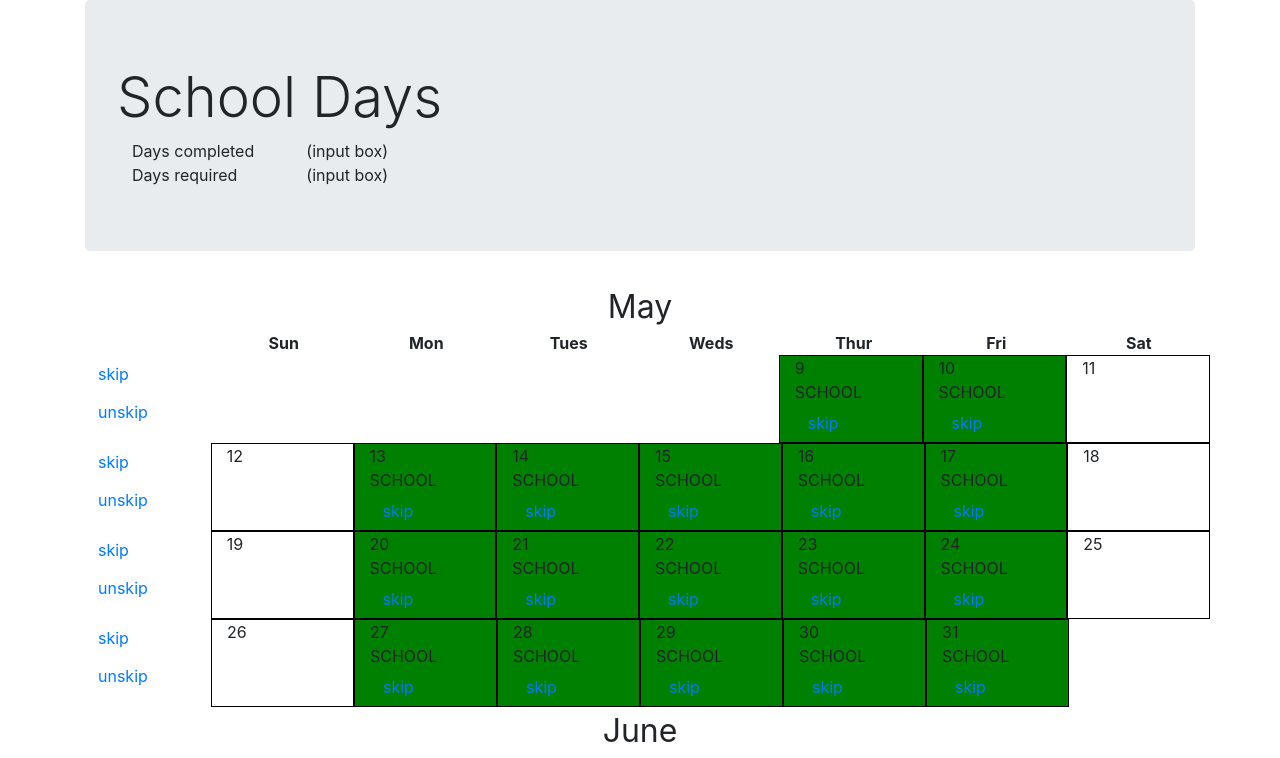
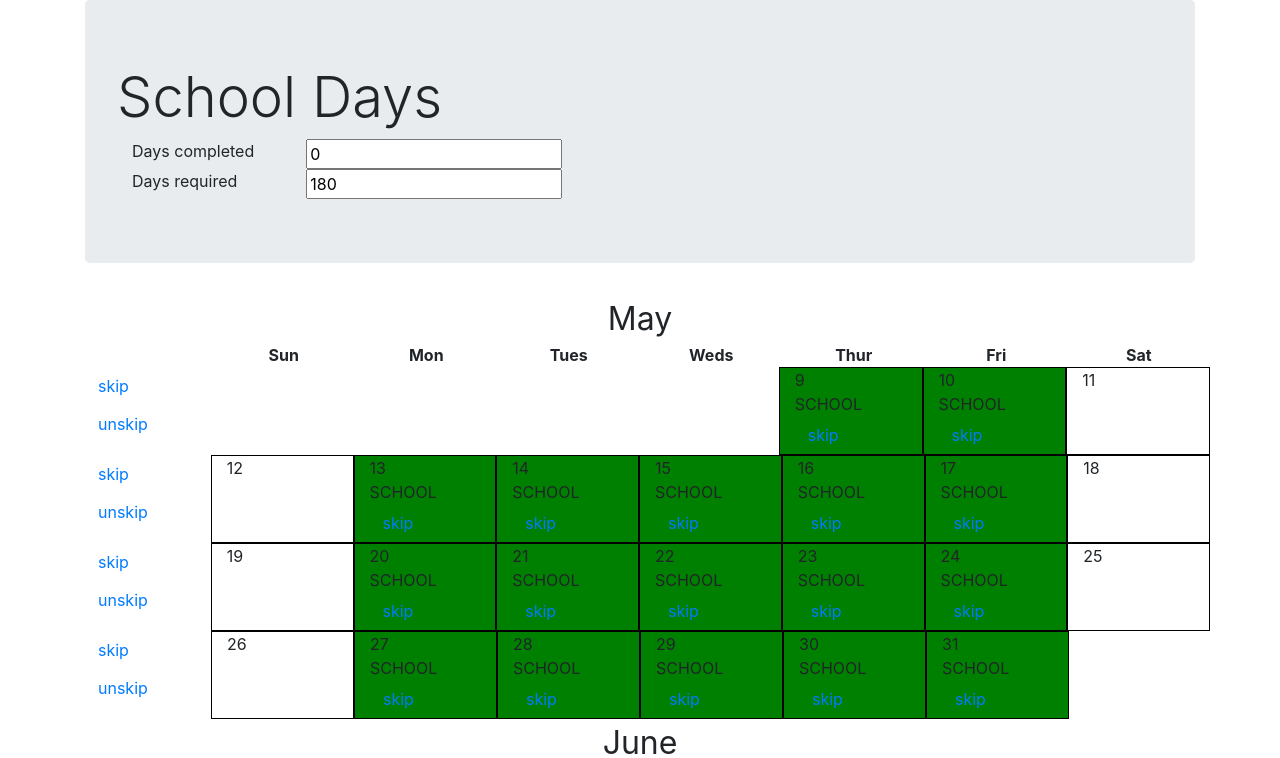
Before and after one commit to spraints/school-days, a React (Create React App) app in the folder r/: page / in a window 1280 px wide. Shown: the top 758 px of the page. Built offline with nearby package versions, Linux system fonts and the light colour scheme.

Commit message:
Input completed/required days

```diff
--- a/r/src/App.tsx
+++ b/r/src/App.tsx
@@ -8,12 +8,26 @@ import generateCalendar from './generate-calendar';
 type Props = any
 type State = {
   calendar: Array<MonthData>
+  requiredDays: number
+  completedDays: number
 }
 
 class App extends React.Component<Props, State> {
   constructor(props: Props) {
     super(props);
-    this.state = {calendar: generateCalendar(new Date())};
+    this.state = {
+      calendar: generateCalendar(new Date()),
+      requiredDays: 180,
+      completedDays: 0
+    };
+  }
+
+  setRequiredDays(n: number) {
+    this.setState({requiredDays: n})
+  }
+
+  setCompletedDays(n: number) {
+    this.setState({completedDays: n})
   }
 
   onSkip(days: Array<MonthDay>) {
@@ -50,14 +64,16 @@ class App extends React.Component<Props, State> {
   render() {
     const actions = {
       onSkip: this.onSkip.bind(this),
-      onUnskip: this.onUnskip.bind(this)
+      onUnskip: this.onUnskip.bind(this),
+      setCompletedDays: this.setCompletedDays.bind(this),
+      setRequiredDays: this.setRequiredDays.bind(this)
     }
     return (
       <div className="container">
         <div className="jumbotron">
           <h1 className="display-4">School Days</h1>
           <div className="container">
-            <Inputs/>
+            <Inputs completedDays={this.state.completedDays} requiredDays={this.state.requiredDays} actions={actions} />
           </div>
         </div>
         <Calendar months={this.state.calendar} actions={actions} />
--- a/r/src/Inputs.tsx
+++ b/r/src/Inputs.tsx
@@ -1,4 +1,5 @@
 import React from 'react';
+import {ActionsProps} from './Types';
 
 type ButtonProps = {
   children?: any
@@ -13,16 +14,21 @@ export function Button(props: ButtonProps) {
   )
 }
 
-function Inputs() {
+type Props = ActionsProps & {
+  completedDays: number
+  requiredDays: number
+}
+
+function Inputs(props: Props) {
   return (
     <div>
       <div className="row">
         <div className="col-2">Days completed</div>
-        <div className="col-2">(input box)</div>
+        <div className="col-2"><input type="number" value={props.completedDays} onChange={e => props.actions.setCompletedDays(parseInt(e.target.value))} /></div>
       </div>
       <div className="row">
         <div className="col-2">Days required</div>
-        <div className="col-2">(input box)</div>
+        <div className="col-2"><input type="number" value={props.requiredDays} onChange={e => props.actions.setRequiredDays(parseInt(e.target.value))} /></div>
       </div>
     </div>
   )
--- a/r/src/Types.tsx
+++ b/r/src/Types.tsx
@@ -29,6 +29,8 @@ export type MonthDay = {
 export type Actions = {
   onSkip: (days: Array<MonthDay>) => void
   onUnskip: (days: Array<MonthDay>) => void
+  setCompletedDays: (days: number) => void
+  setRequiredDays: (days: number) => void
 }
 
 export type ActionsProps = {
```
